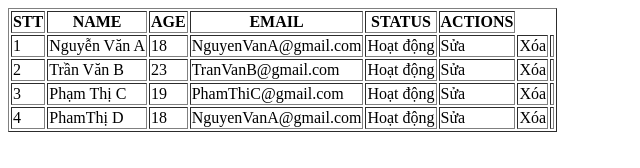
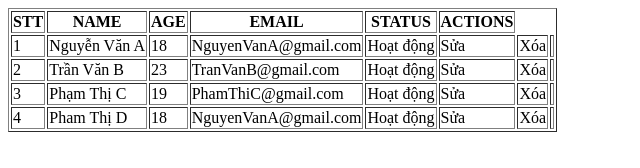
Before and after one commit to Bichngocc07/habichngoc.-, a plain HTML site: page Bai08.html in a window 1280 px wide. Shown: the full height of the page, 0-640 px from the left. Drawn offline with Linux system fonts and the light colour scheme.

Commit message:
session02

```diff
--- a/Bai08.html
+++ b/Bai08.html
@@ -42,7 +42,7 @@
                 <td>3</td>
                 <td>Phạm Thị C</td>
                 <td>19</td>
-                <td>    PhamThiC@gmail.com</td>
+                <td>PhamThiC@gmail.com</td>
                 <td>Hoạt động</td>
                 <td>Sửa</td>
                 <td>Xóa</td>
@@ -50,7 +50,7 @@
             </tr>
             <tr>
                 <td>4</td>
-                <td>PhamThị D</td>
+                <td>Pham Thị D</td>
                 <td>18</td>
                 <td>NguyenVanA@gmail.com</td>
                 <td>Hoạt động</td>
```
